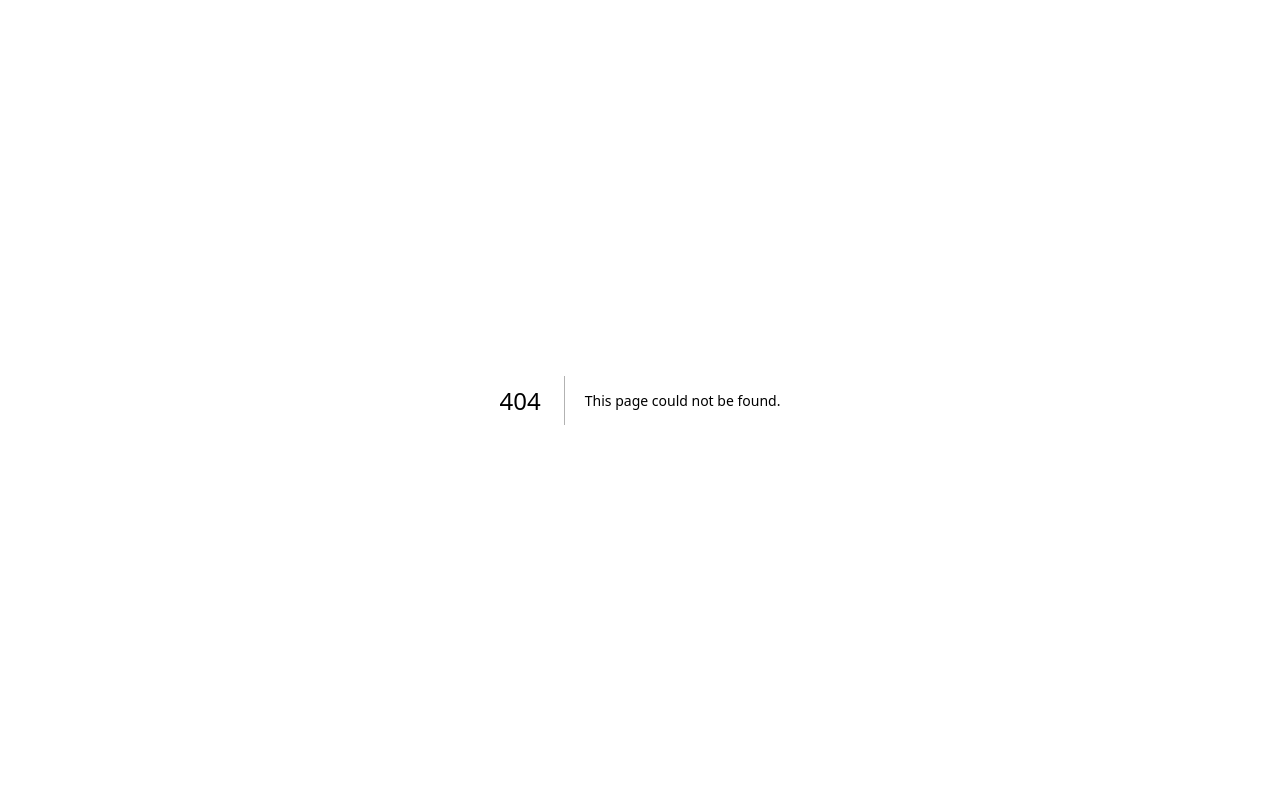
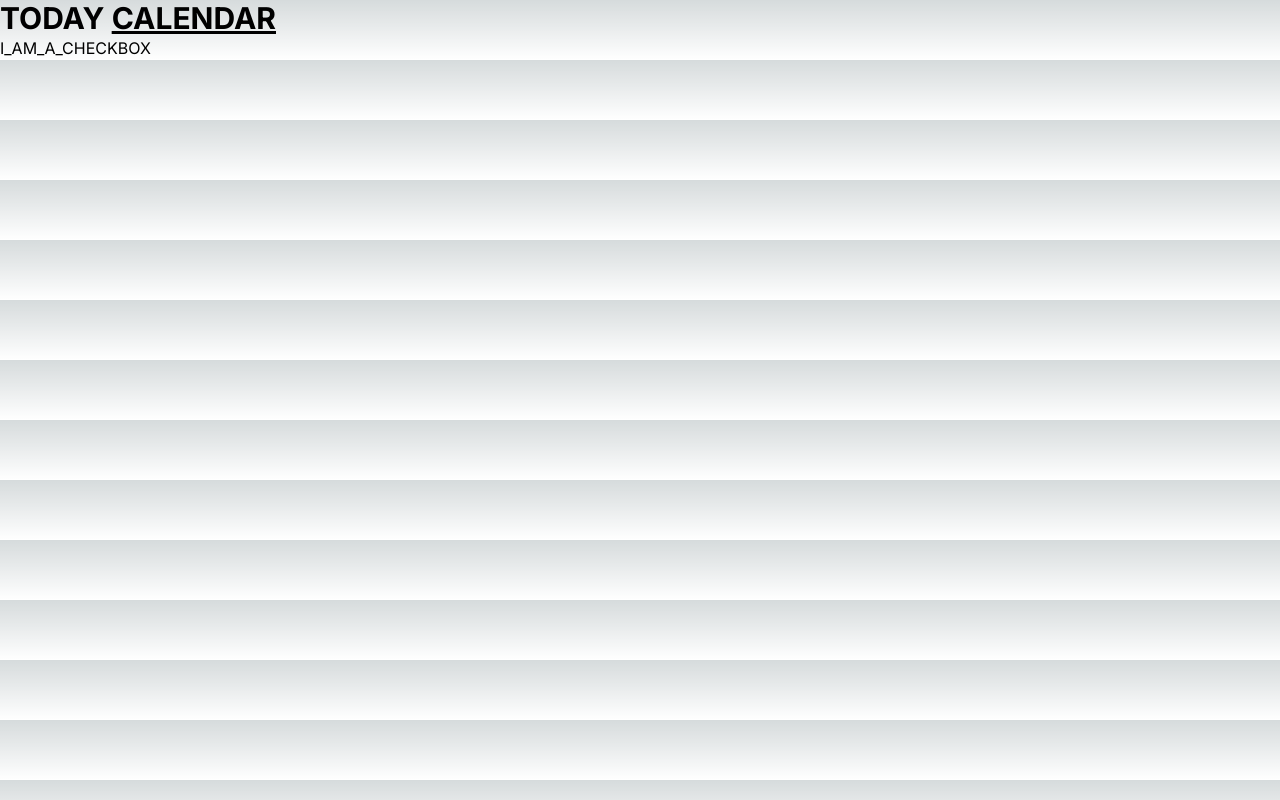
Before and after one commit to zcabeto/CompanyDataApp, a Next.js app in the folder data-log-app/: page /calendar in a window 1280 px wide. Before the commit this address had no page. Built offline with nearby package versions, Linux system fonts and the light colour scheme.

Commit message:
added calendar page

```diff
--- /dev/null
+++ b/data-log-app/src/app/calendar/[date]/layout.tsx
@@ -0,0 +1,11 @@
+export default function RootLayout({
+  children,
+}: {
+  children: React.ReactNode
+}) {
+  return (
+    <html lang="en">
+      <body>{children}</body>
+    </html>
+  )
+}
--- /dev/null
+++ b/data-log-app/src/app/calendar/[date]/page.tsx
@@ -0,0 +1,9 @@
+'use client'
+import {usePathname} from 'next/navigation'
+
+export default function Page() {
+  const path = usePathname()
+  const date = path.slice(path.lastIndexOf('/')+1)
+
+  return <h1>Details of date {date}</h1>
+}
--- /dev/null
+++ b/data-log-app/src/app/calendar/layout.tsx
@@ -0,0 +1,11 @@
+export default function RootLayout({
+  children,
+}: {
+  children: React.ReactNode
+}) {
+  return (
+    <html lang="en">
+      <body>{children}</body>
+    </html>
+  )
+}
--- /dev/null
+++ b/data-log-app/src/app/calendar/page.tsx
@@ -0,0 +1,25 @@
+import { Metadata } from 'next'
+import Link from 'next/link'
+import {Item, Checkbox, DataStore, ItemSublist} from '/./src/app/main_classes/ItemTypes.tsx'
+
+export const metadata: Metadata = {
+  title: 'CALENDAR'
+}
+
+export function whichPage() {
+  return (
+    <h1 className="text-3xl font-bold">
+      <Link href={"/today"}>TODAY</Link>      <ins>CALENDAR</ins>
+    </h1>
+  )
+}
+
+function data(): Item {
+  return new DataStore("I_AM_A_CHECKBOX");
+}
+
+export default async function Page() {
+  const obj: Item = data();
+  const key = obj.getName();
+  return (<>{whichPage()} {key}</>)
+}
```
